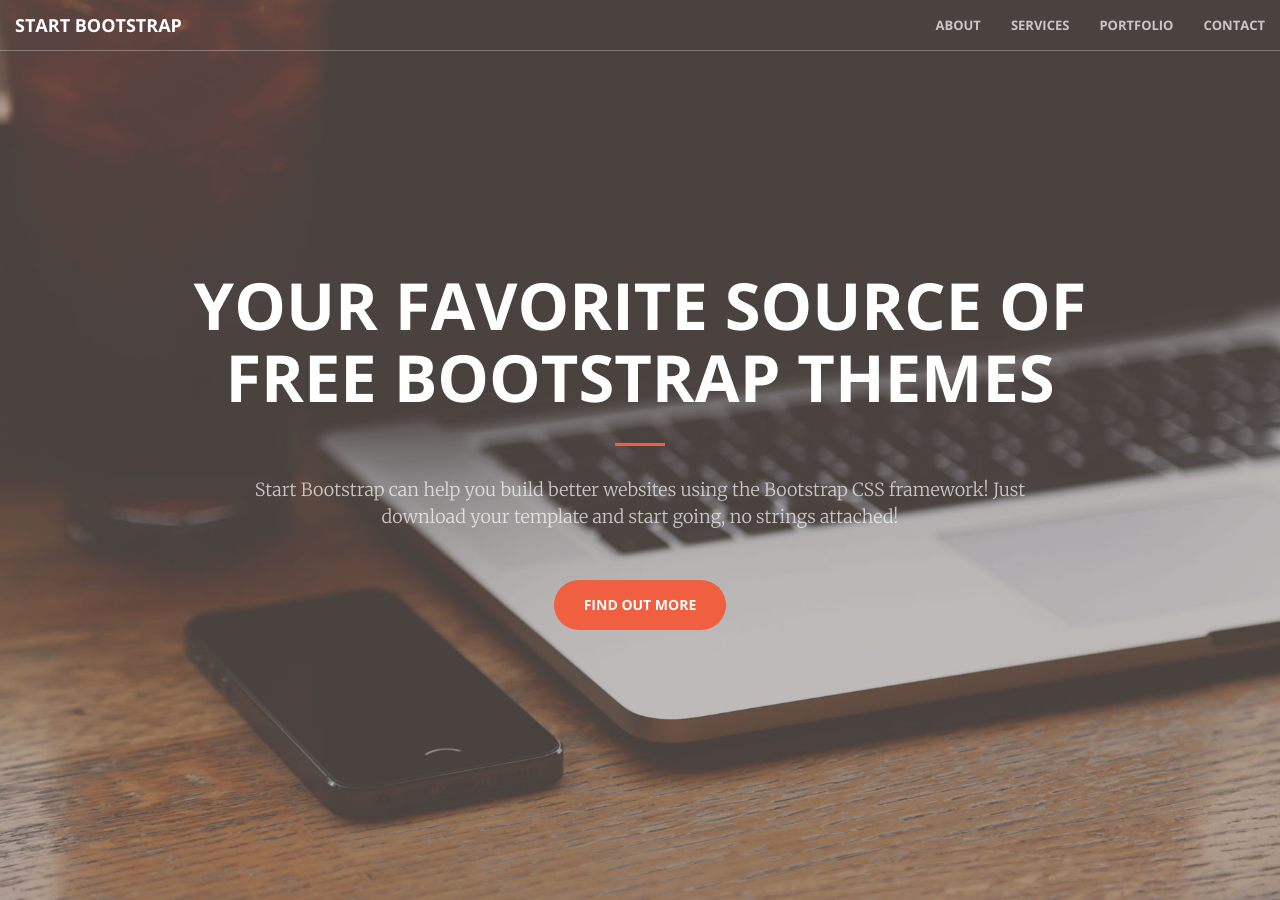
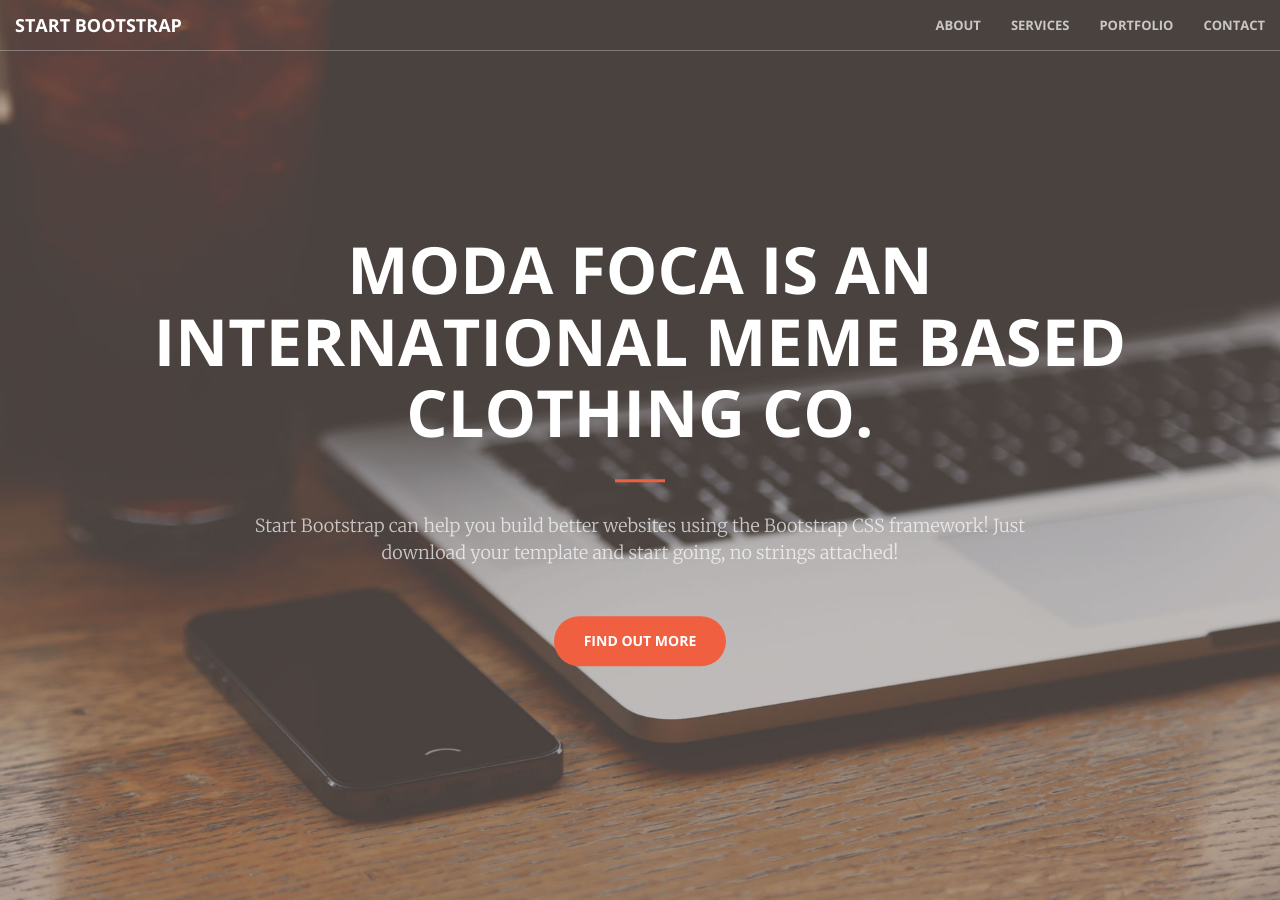
Before and after one commit to Jorge-Cano/moda-foca, a Jekyll site: the page built from index.html, in a window 1280 px wide and 900 px high. Built offline with Jekyll 4.4.1, drawn with Linux system fonts in a browser that asks for light colours.

Commit message:
Update header.html
header update

```diff
--- a/_includes/header.html
+++ b/_includes/header.html
@@ -1,7 +1,7 @@
 <header>
     <div class="header-content">
         <div class="header-content-inner">
-            <h1>Your Favorite Source of Free Bootstrap Themes</h1>
+            <h1>Moda Foca is an International Meme Based Clothing Co.</h1>
             <hr>
             <p>Start Bootstrap can help you build better websites using the Bootstrap CSS framework! Just download your template and start going, no strings attached!</p>
             <a href="#about" class="btn btn-primary btn-xl page-scroll">Find Out More</a>
```
